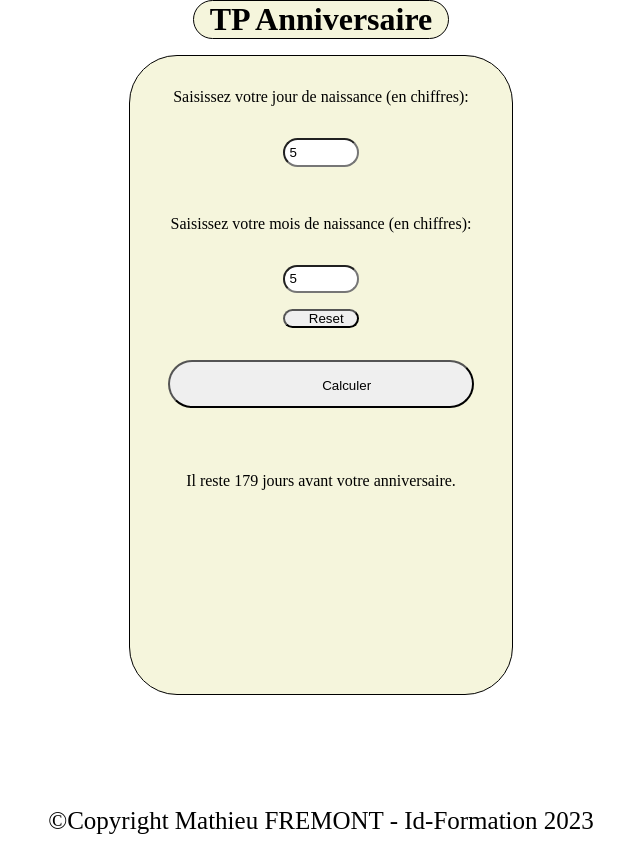
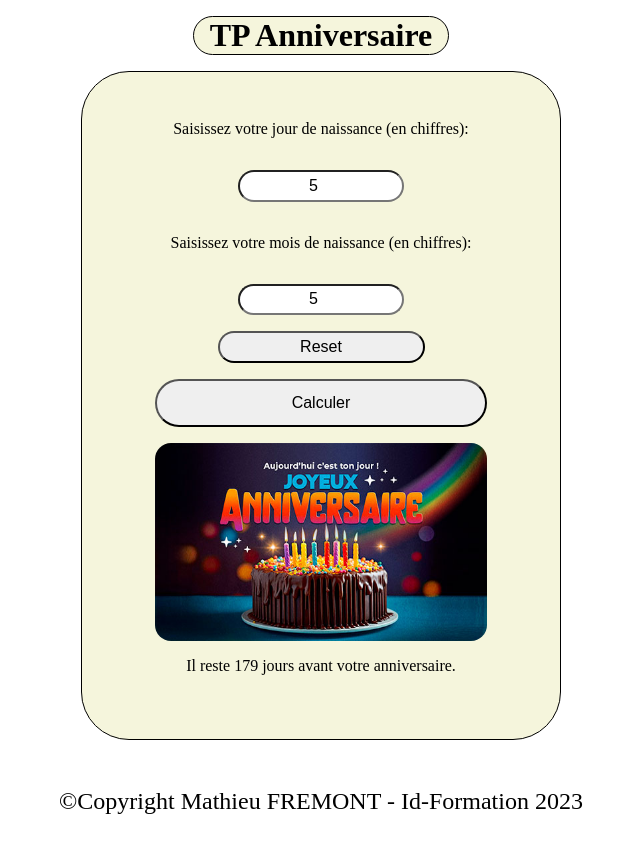
Before and after one commit to MSI-DEV/TP-anniversaire-Afpa, a website: page html/index.html in a window 1280 px wide. Both pictures are taken after typing "5", "5" into the empty fields and a click on the button "Calculer". Shown: the whole page, without its empty margins (319-959 px from the left). Drawn offline with Linux system fonts and the light colour scheme.

Commit message:
first commit

```diff
--- a/assets/css/style.scss
+++ b/assets/css/style.scss
@@ -1,51 +1,72 @@
-*{
-    margin: 0 auto;
+* {
+    margin: 0;
     padding: 0;
     box-sizing: border-box;
 }
-h1{
+
+h1 {
     border: solid 1px black;
     border-radius: 5rem;
     text-align: center;
     width: 20%;
     background-color: beige;
+    margin: 0 auto;
+    margin-top: 1rem;
 }
-main{
 
+main {
     border: solid 1px black;
     border-radius: 3rem;
-    height: 40rem;
     text-align: center;
     background-color: beige;
-    width: 30%;
+    width: 80%;
+    max-width: 30rem; /* Définir une largeur maximale pour les écrans plus larges */
+    margin: 0 auto;
     margin-top: 1rem;
-    }
-    p{
     padding: 2rem;
 }
-    button{
-        display: flex;
-        flex-direction: row;
-        margin-bottom: 2rem;
-        width: 20%;
+
+p {
+    padding: 1rem;
+    margin-bottom: 1rem; /* Ajouter un peu d'espace sous les paragraphes */
+}
+
+button {
+    display: block;
+    margin: 0 auto;
+    margin-bottom: 1rem;
     border-radius: 1rem;
-        padding-left: 1.5rem;
+    padding: 0.3rem 1rem;
+    text-align: center;
+    width: 50%; /* Adapter la largeur des boutons pour une meilleure apparence */
+    font-size: 1rem; /* Ajouter une taille de police pour les boutons */
 }
-    button#boutonCalculer{
+
+button#boutonCalculer {
     width: 80%;
-        padding-top: 1rem;
-        padding-left: 9.5rem;
     border-radius: 3rem;
     height: 3rem;
 }
-    input#mois,input#jour{
+
+input#mois, input#jour {
     margin-bottom: 1rem;
     border-radius: 1rem;
-    width: 20%;
-    padding: .3rem;
+    width: 40%; /* Ajuster la largeur des champs de saisie */
+    padding: 0.3rem;
+    text-align: center;
+    font-size: 1rem; /* Ajouter une taille de police pour les champs de saisie */
 }
-    footer{
+footer {
     text-align: center;
-        font-size: 25px;
-        margin-top: 5rem;
+    font-size: 1.5rem; /* Ajouter une taille de police pour le pied de page */
+    margin-top: 2rem; /* Réduire l'espace en haut du pied de page */
 }
+.centered-image {
+    display: block;
+    margin: 0 auto;
+    width: 80%;
+    height: auto; /* Ajuster la hauteur de l'image en fonction de la largeur */
+    border-radius: 1rem;
+}#imageAnniversaire {
+    display: none;
+}
--- a/assets/js/script.js
+++ b/assets/js/script.js
@@ -14,6 +14,18 @@ document.addEventListener('DOMContentLoaded', function() {
 function resetChamps() {
     document.getElementById('jour').value = '';
     document.getElementById('mois').value = '';
+    // Arrêter le son
+    let sonAnniversaire = document.getElementById('sonAnniversaire');
+    sonAnniversaire.pause();
+    sonAnniversaire.currentTime = 0;
+
+    // Cacher l'image
+    let imageAnniversaire = document.getElementById('imageAnniversaire');
+    imageAnniversaire.style.display = 'none';
+
+    // Effacer le texte du résultat
+       let resultatElement = document.getElementById('resultat');
+       resultatElement.textContent = '';
 }
 
 function calculerJoursRestants() {
@@ -38,16 +50,11 @@ function calculerJoursRestants() {
     // Affichez le résultat
     let resultatElement = document.getElementById('resultat');
     resultatElement.textContent = "Il reste " + joursRestants + " jours avant votre anniversaire.";
+
+    let sonAnniversaire = document.getElementById('sonAnniversaire');
+    sonAnniversaire.play();
+
+    // Afficher l'image
+    let imageAnniversaire = document.getElementById('imageAnniversaire');
+    imageAnniversaire.style.display = 'block';
 }
-// Chargement de l'image
-// const imageAnniversaire = document.createElement('img');
-// imageAnniversaire.src = 'https://example.com/image-anniversaire.png';
-// imageAnniversaire.width = '200px';
-// imageAnniversaire.height = '200px';
-
-// // Chargement du son
-// const sonAnniversaire = new Audio('https://example.com/son-anniversaire.mp3');
-
-// // Affichage de l'image et du son
-// document.body.appendChild(imageAnniversaire);
-// sonAnniversaire.play();
--- a/html/index.html
+++ b/html/index.html
@@ -26,6 +26,8 @@
         </nav>
         <button id="resetChamps" type="button">Reset</button>
         <button id="boutonCalculer"></button>
+        <audio id="sonAnniversaire" src="../sound/Joyeux anniversaire avec paroles.mp3"></audio>
+        <img id="imageAnniversaire" class="centered-image" src="../assets/img/cc_ol_230027.jpg" alt="Joyeux anniversaire">
         <p id="resultat"></p>
     </main>
     <footer>
```
Also changed, not shown: assets/css/style.css, assets/img/cc_ol_230027.jpg (added), 2 other files. Lines whose indentation alone changed are shown as unchanged.
